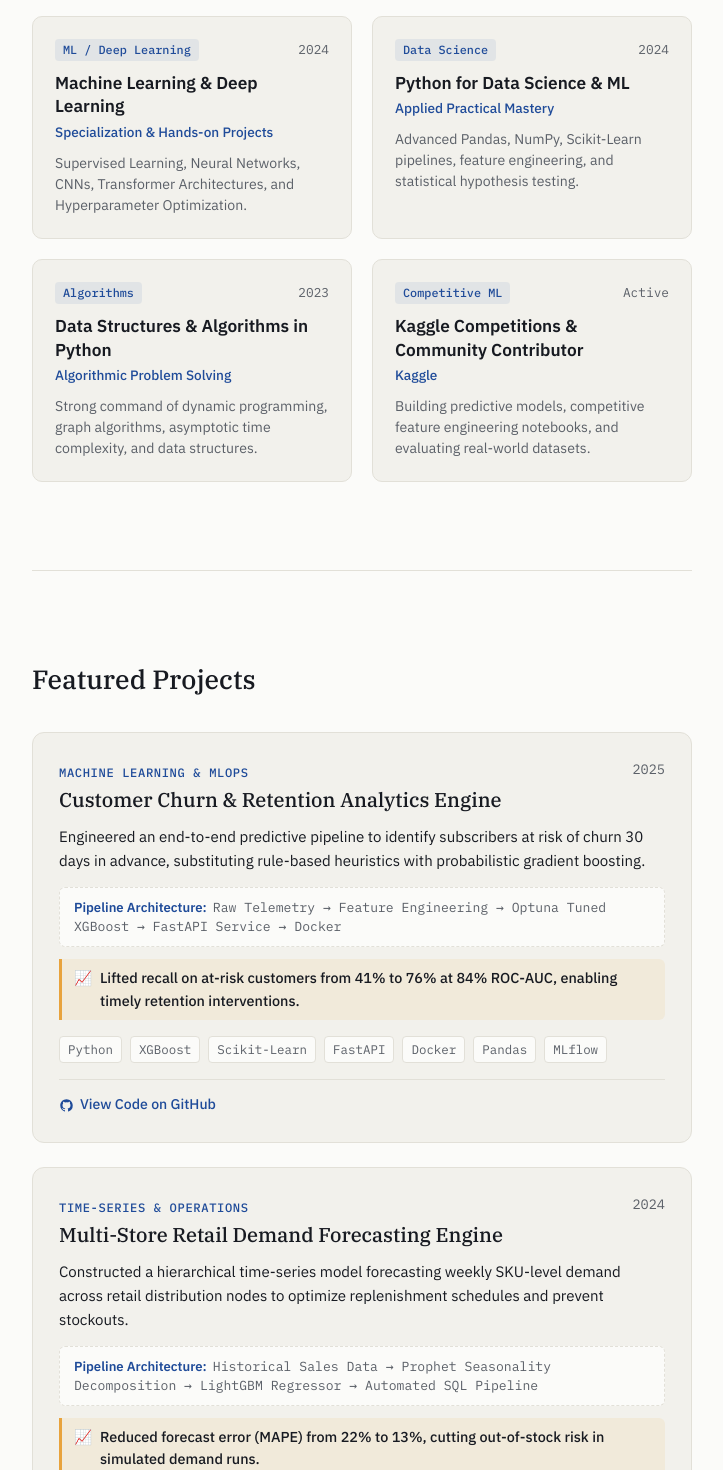
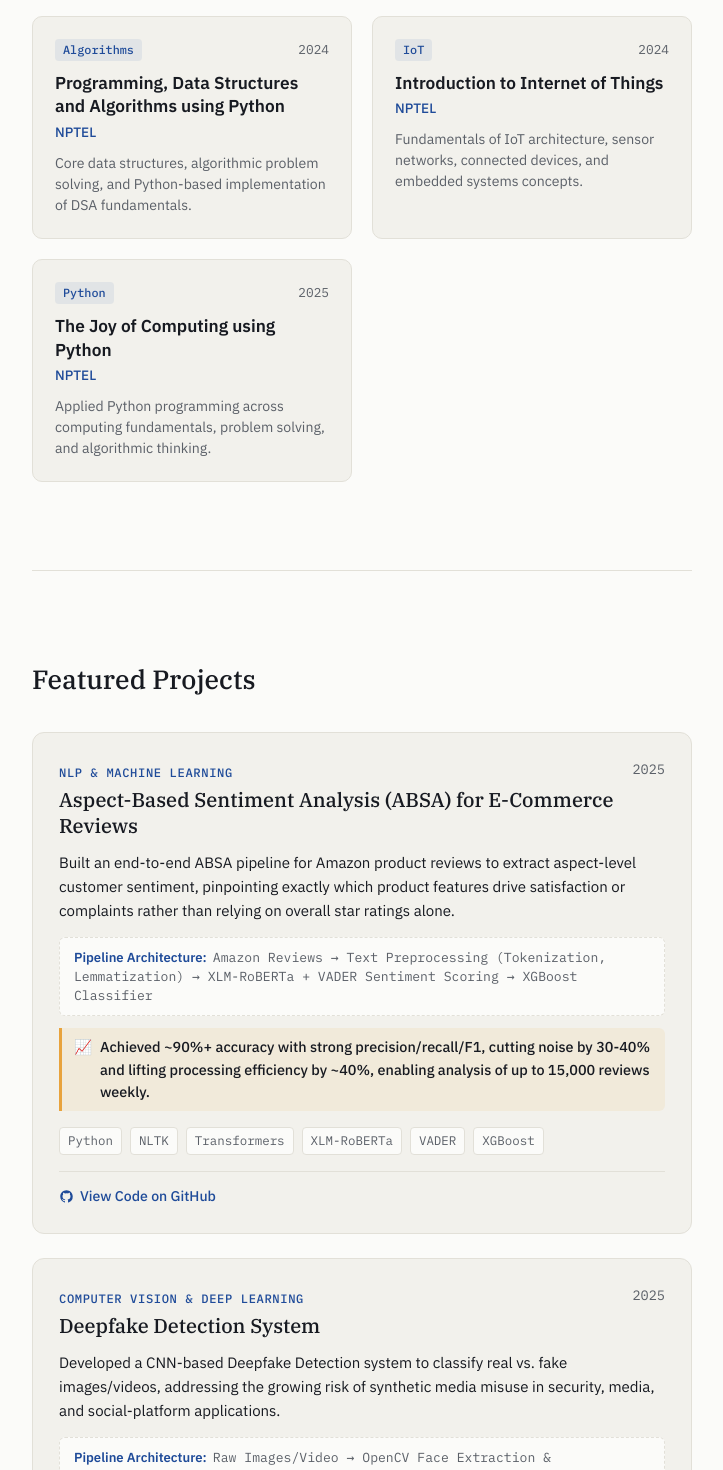
Before and after one commit to ChandraSekhar2304/Portfolio, a React (Vite) app in the folder frontend/: page / in a window 1280 px wide. Shown: the part 2680-4150 px from the top of the page, without its empty margins (408-1131 px from the left). Built offline with nearby package versions, Linux system fonts and the light colour scheme; no server answers.

Commit message:
Adding certifications

```diff
--- a/frontend/src/data/content.js
+++ b/frontend/src/data/content.js
@@ -94,72 +94,53 @@ export const education = [
 
 export const certifications = [
   {
-    title: "Machine Learning & Deep Learning",
-    issuer: "Specialization & Hands-on Projects",
+    title: "Programming, Data Structures and Algorithms using Python",
+    issuer: "NPTEL",
     year: "2024",
-    badge: "ML / Deep Learning",
-    description: "Supervised Learning, Neural Networks, CNNs, Transformer Architectures, and Hyperparameter Optimization.",
+    badge: "Algorithms",
+    description: "Core data structures, algorithmic problem solving, and Python-based implementation of DSA fundamentals.",
   },
   {
-    title: "Python for Data Science & ML",
-    issuer: "Applied Practical Mastery",
+    title: "Introduction to Internet of Things",
+    issuer: "NPTEL",
     year: "2024",
-    badge: "Data Science",
-    description: "Advanced Pandas, NumPy, Scikit-Learn pipelines, feature engineering, and statistical hypothesis testing.",
+    badge: "IoT",
+    description: "Fundamentals of IoT architecture, sensor networks, connected devices, and embedded systems concepts.",
   },
   {
-    title: "Data Structures & Algorithms in Python",
-    issuer: "Algorithmic Problem Solving",
-    year: "2023",
-    badge: "Algorithms",
-    description: "Strong command of dynamic programming, graph algorithms, asymptotic time complexity, and data structures.",
-  },
-  {
-    title: "Kaggle Competitions & Community Contributor",
-    issuer: "Kaggle",
-    year: "Active",
-    badge: "Competitive ML",
-    description: "Building predictive models, competitive feature engineering notebooks, and evaluating real-world datasets.",
-  },
+    title: "The Joy of Computing using Python",
+    issuer: "NPTEL",
+    year: "2025",
+    badge: "Python",
+    description: "Applied Python programming across computing fundamentals, problem solving, and algorithmic thinking.",
+  }
 ];
 
 export const projects = [
   {
-    id: "churn-prediction",
-    title: "Customer Churn & Retention Analytics Engine",
-    category: "Machine Learning & MLOps",
+    id: "aspect-based-sentiment-analysis",
+    title: "Aspect-Based Sentiment Analysis (ABSA) for E-Commerce Reviews",
+    category: "NLP & Machine Learning",
     year: "2025",
     summary:
-      "Engineered an end-to-end predictive pipeline to identify subscribers at risk of churn 30 days in advance, substituting rule-based heuristics with probabilistic gradient boosting.",
-    pipeline: "Raw Telemetry → Feature Engineering → Optuna Tuned XGBoost → FastAPI Service → Docker",
-    metric: "Lifted recall on at-risk customers from 41% to 76% at 84% ROC-AUC, enabling timely retention interventions.",
-    stack: ["Python", "XGBoost", "Scikit-Learn", "FastAPI", "Docker", "Pandas", "MLflow"],
-    link: "https://github.com/ChandraSekhar2304/churn-prediction",
+      "Built an end-to-end ABSA pipeline for Amazon product reviews to extract aspect-level customer sentiment, pinpointing exactly which product features drive satisfaction or complaints rather than relying on overall star ratings alone.",
+    pipeline: "Amazon Reviews → Text Preprocessing (Tokenization, Lemmatization) → XLM-RoBERTa + VADER Sentiment Scoring → XGBoost Classifier",
+    metric: "Achieved ~90%+ accuracy with strong precision/recall/F1, cutting noise by 30-40% and lifting processing efficiency by ~40%, enabling analysis of up to 15,000 reviews weekly.",
+    stack: ["Python", "NLTK", "Transformers", "XLM-RoBERTa", "VADER", "XGBoost"],
+    link: "https://github.com/ChandraSekhar2304/aspect-based-sentiment-analysis",
   },
   {
-    id: "demand-forecasting",
-    title: "Multi-Store Retail Demand Forecasting Engine",
-    category: "Time-Series & Operations",
-    year: "2024",
+    id: "deepfake-detection-system",
+    title: "Deepfake Detection System",
+    category: "Computer Vision & Deep Learning",
+    year: "2025",
     summary:
-      "Constructed a hierarchical time-series model forecasting weekly SKU-level demand across retail distribution nodes to optimize replenishment schedules and prevent stockouts.",
-    pipeline: "Historical Sales Data → Prophet Seasonality Decomposition → LightGBM Regressor → Automated SQL Pipeline",
-    metric: "Reduced forecast error (MAPE) from 22% to 13%, cutting out-of-stock risk in simulated demand runs.",
-    stack: ["Python", "Prophet", "LightGBM", "PostgreSQL", "Pandas", "Statsmodels"],
-    link: "https://github.com/ChandraSekhar2304/demand-forecasting",
-  },
-  {
-    id: "resume-screener",
-    title: "NLP Resume & Technical Profile Screener",
-    category: "NLP & Transformers",
-    year: "2024",
-    summary:
-      "Fine-tuned transformer encoder models to evaluate and rank technical candidate profiles against complex job descriptions with interpretable token-level attribution.",
-    pipeline: "Document Parsing → Tokenization → Fine-Tuned RoBERTa Encoder → Cosine Similarity & Cross-Attention → REST API",
-    metric: "Achieved 91.2% F1-score across technical skill extraction benchmarks, accelerating screening turnaround by ~60%.",
-    stack: ["Python", "PyTorch", "Hugging Face", "FastAPI", "Docker", "Regex"],
-    link: "https://github.com/ChandraSekhar2304/resume-screener",
-  },
+      "Developed a CNN-based Deepfake Detection system to classify real vs. fake images/videos, addressing the growing risk of synthetic media misuse in security, media, and social-platform applications.",
+    pipeline: "Raw Images/Video → OpenCV Face Extraction & Preprocessing → CNN with Transfer Learning → Real/Fake Classification",
+    metric: "Achieved ~92-97% accuracy with strong precision/recall on benchmark deepfake datasets, cutting false detections by 15-25% and training time by 40-60% via transfer learning.",
+    stack: ["Python", "CNN", "OpenCV", "TensorFlow", "Transfer Learning"],
+    link: "https://github.com/ChandraSekhar2304/deepfake-detection-system",
+  }
 ];
 
 // Fallback compatibility
```
